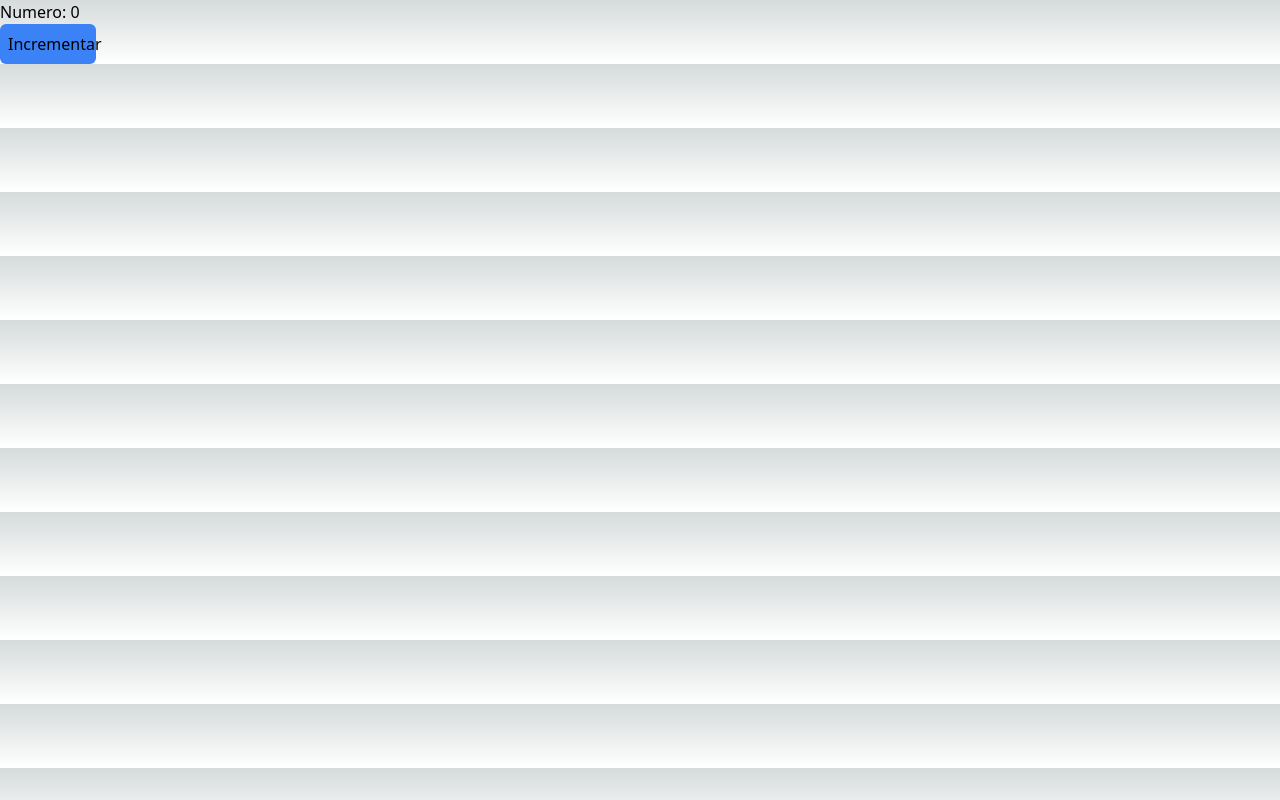
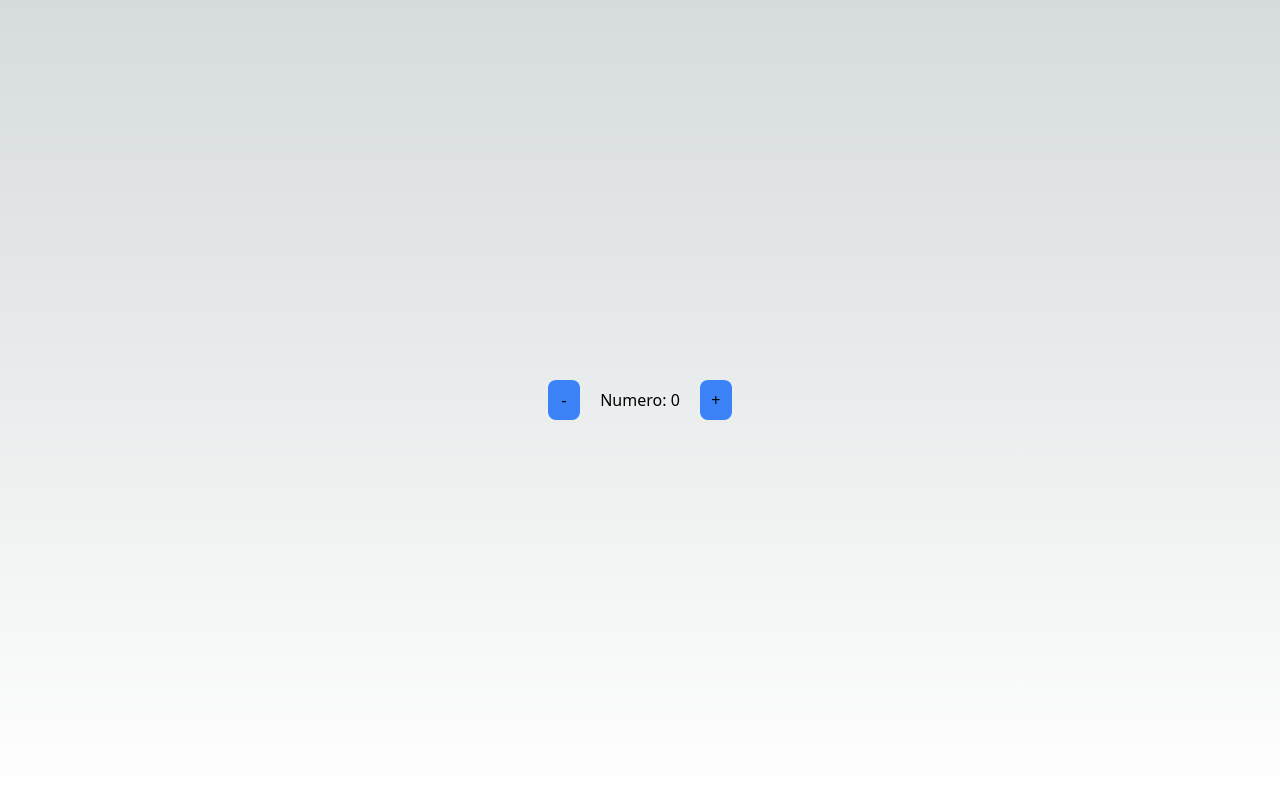
Before and after one commit to DanielMoscardini/formacao-dev, a Next.js app in the folder especialista/react_e_next/react-fundamentos/: page /estado in a window 1280 px wide. Built offline with nearby package versions, Linux system fonts and the light colour scheme.

Commit message:
finalizando fundamentos de react

```diff
--- /dev/null
+++ b/especialista/react_e_next/react-fundamentos/src/pages/calculator.tsx
@@ -0,0 +1,15 @@
+import { useState } from 'react';
+import '../app/globals.css';
+
+
+export default function Calculadora() {
+  const [num1, setNum1] = useState(0)
+  const [num2, setNum2] = useState(0)
+
+  return (
+    <div className='flex justify-center items-center h-screen gap-4'>
+      <input type="number" value={num1} className='rounded-md' />
+      <input type="number" value={num2} className='rounded-md' />
+    </div>
+  )
+}
--- a/especialista/react_e_next/react-fundamentos/src/pages/estado.tsx
+++ b/especialista/react_e_next/react-fundamentos/src/pages/estado.tsx
@@ -7,11 +7,21 @@ export default function Estado() {
     setNumero(numero + 1);
   }
 
+  function decrementar() {
+    setNumero(numero - 1);
+  }
+
   return (
-    <div className="flex flex-col">
+    <div className={`flex justify-center items-center h-screen gap-5`}>
+      <button
+        onClick={decrementar}
+        className={`bg-blue-500 p-2 rounded-lg w-8`}
+      >
+        -
+      </button>
       Numero: {numero}
-      <button onClick={incrementar} className="bg-blue-500 p-2 rounded-md w-24">
-        Incrementar
+      <button onClick={incrementar} className="bg-blue-500 p-2 rounded-lg w-8">
+        +
       </button>
     </div>
   );
```
